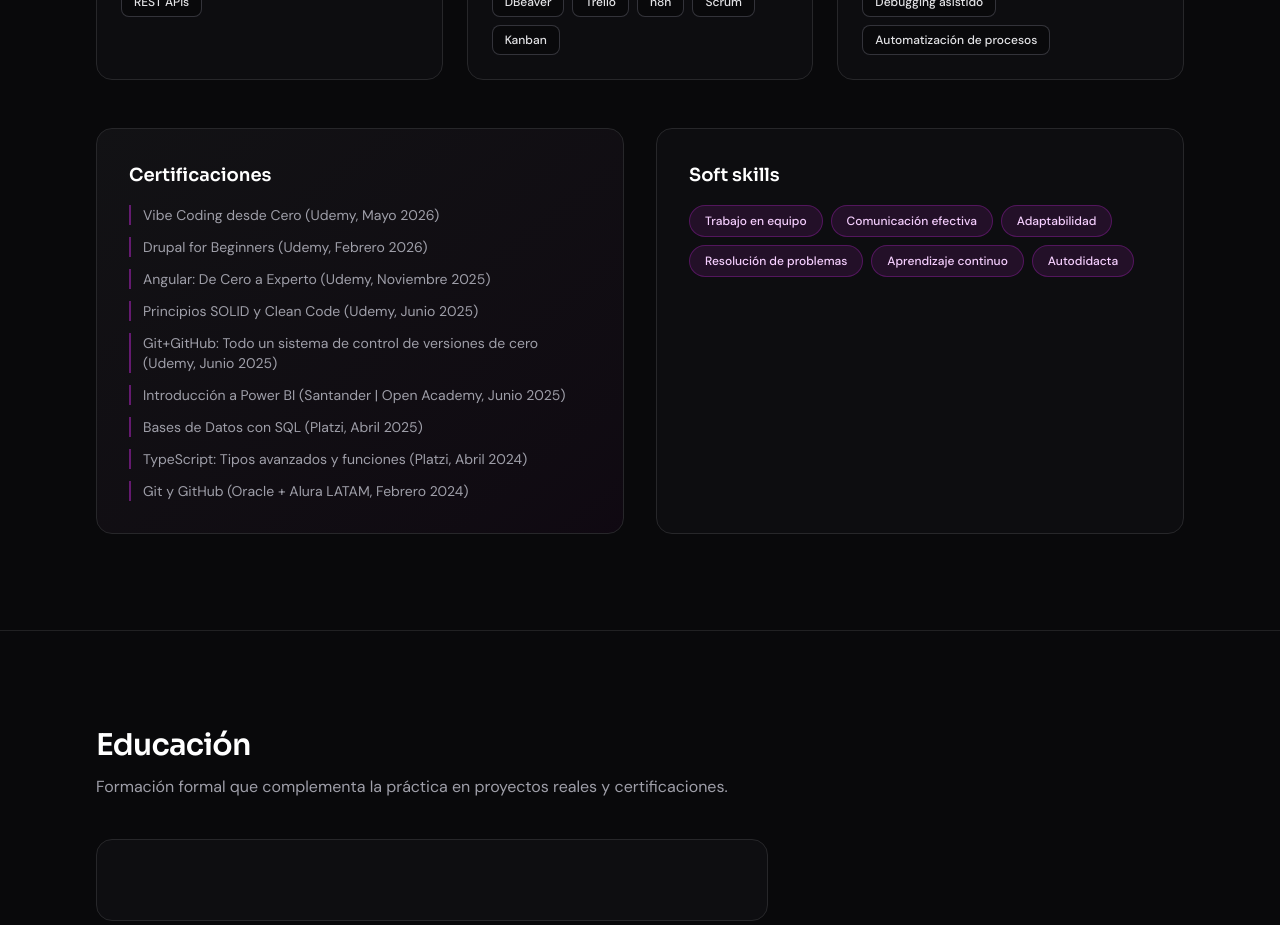
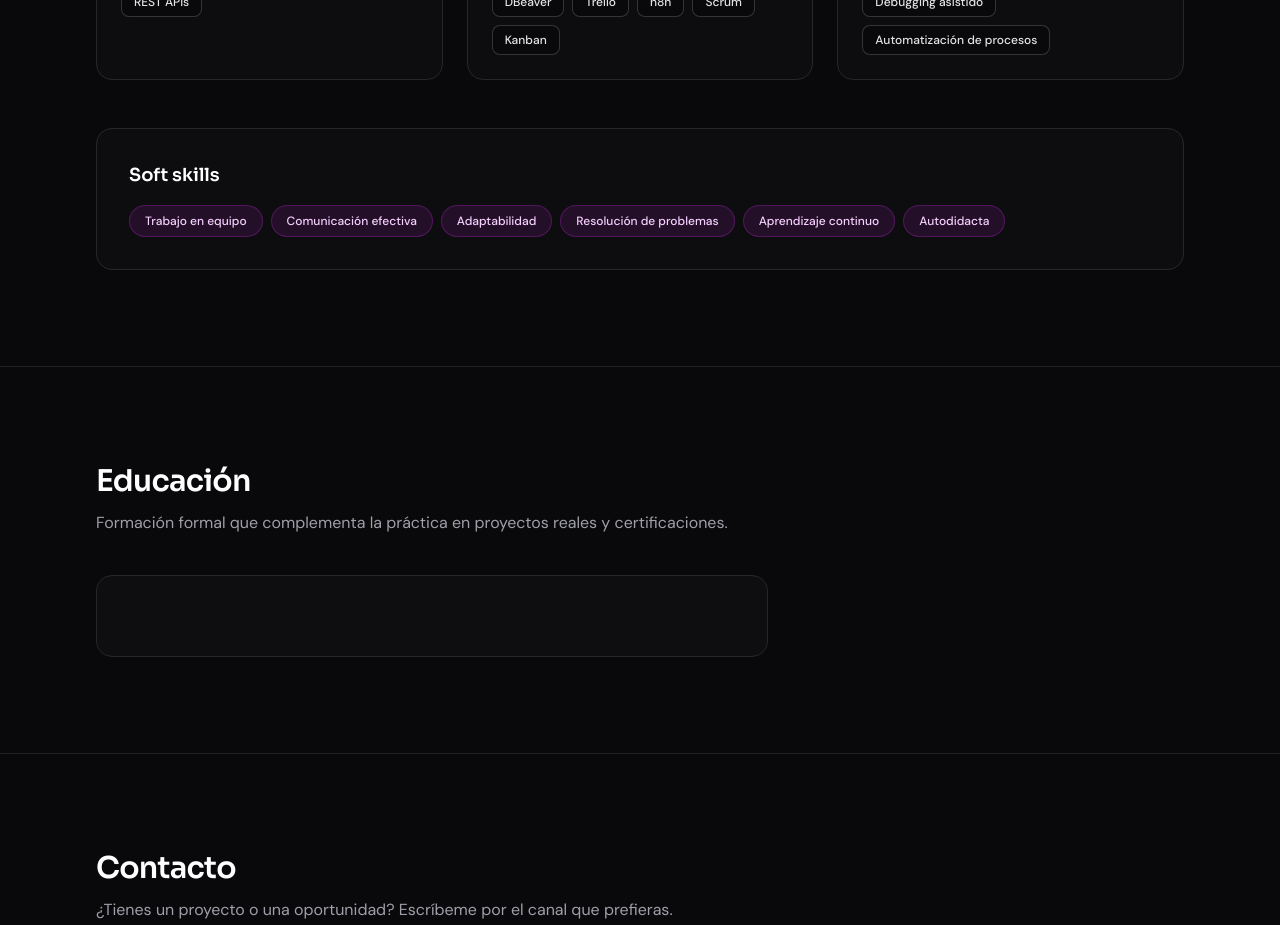
Before and after one commit to JenniArabel/Portfolio-profesional, a React (Vite) app: page / in a window 1280 px wide. Shown: the part 2940-3865 px from the top of the page. Built offline with nearby package versions, Linux system fonts and the light colour scheme.

Commit message:
refactor(skills): move certifications section into Education component

```diff
--- a/src/components/Skills.tsx
+++ b/src/components/Skills.tsx
@@ -1,4 +1,4 @@
-import { certifications, skillGroups, softSkills } from '../data/cv'
+import { skillGroups, softSkills } from '../data/cv'
 
 export function Skills() {
   return (
@@ -33,17 +33,7 @@ export function Skills() {
           ))}
         </div>
 
-        <div className="mt-12 grid gap-8 lg:grid-cols-2">
-          <div className="rounded-2xl border border-zinc-800 bg-gradient-to-br from-zinc-900/60 to-fuchsia-950/10 p-6 sm:p-8">
-            <h3 className="font-display text-lg font-semibold text-white">Certificaciones</h3>
-            <ul className="mt-4 space-y-3 text-sm text-zinc-400">
-              {certifications.map((c) => (
-                <li key={c} className="flex gap-3 border-l-2 border-fuchsia-500/40 pl-3">
-                  {c}
-                </li>
-              ))}
-            </ul>
-          </div>
+        <div className="mt-12">
           <div className="rounded-2xl border border-zinc-800 bg-zinc-900/30 p-6 sm:p-8">
             <h3 className="font-display text-lg font-semibold text-white">Soft skills</h3>
             <ul className="mt-4 flex flex-wrap gap-2">
```
